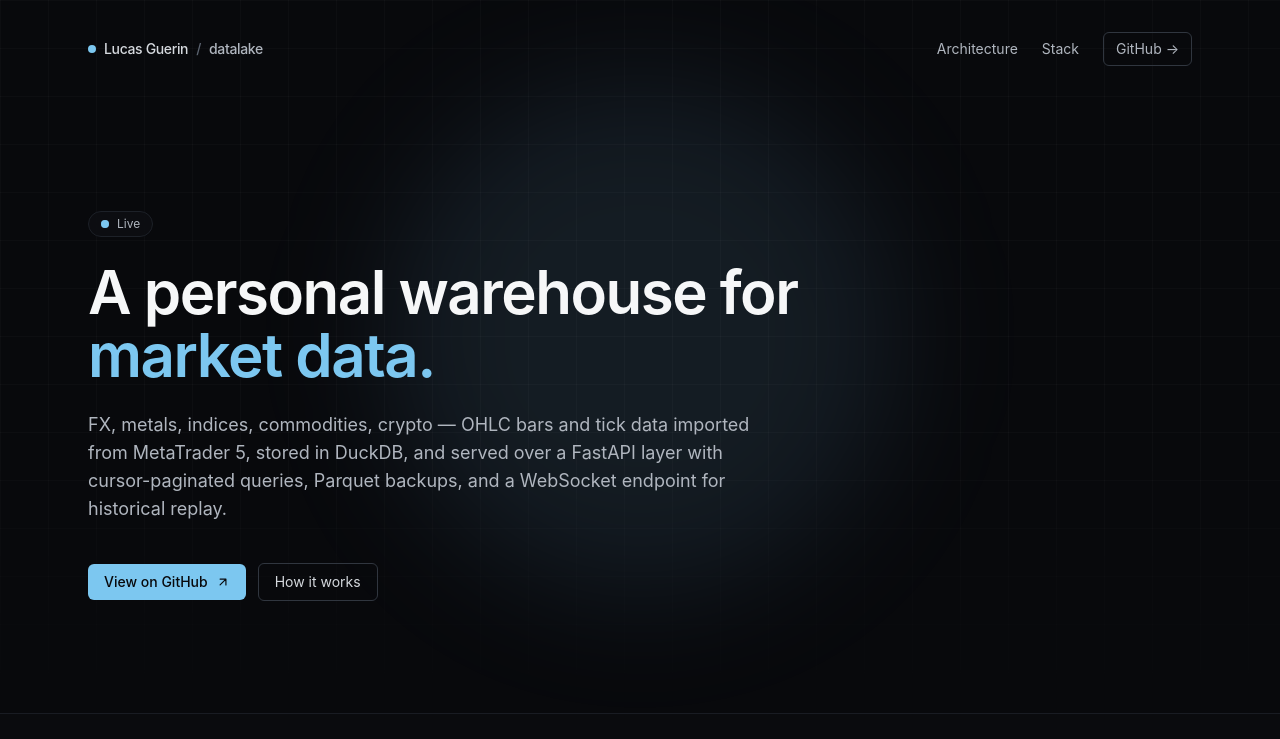
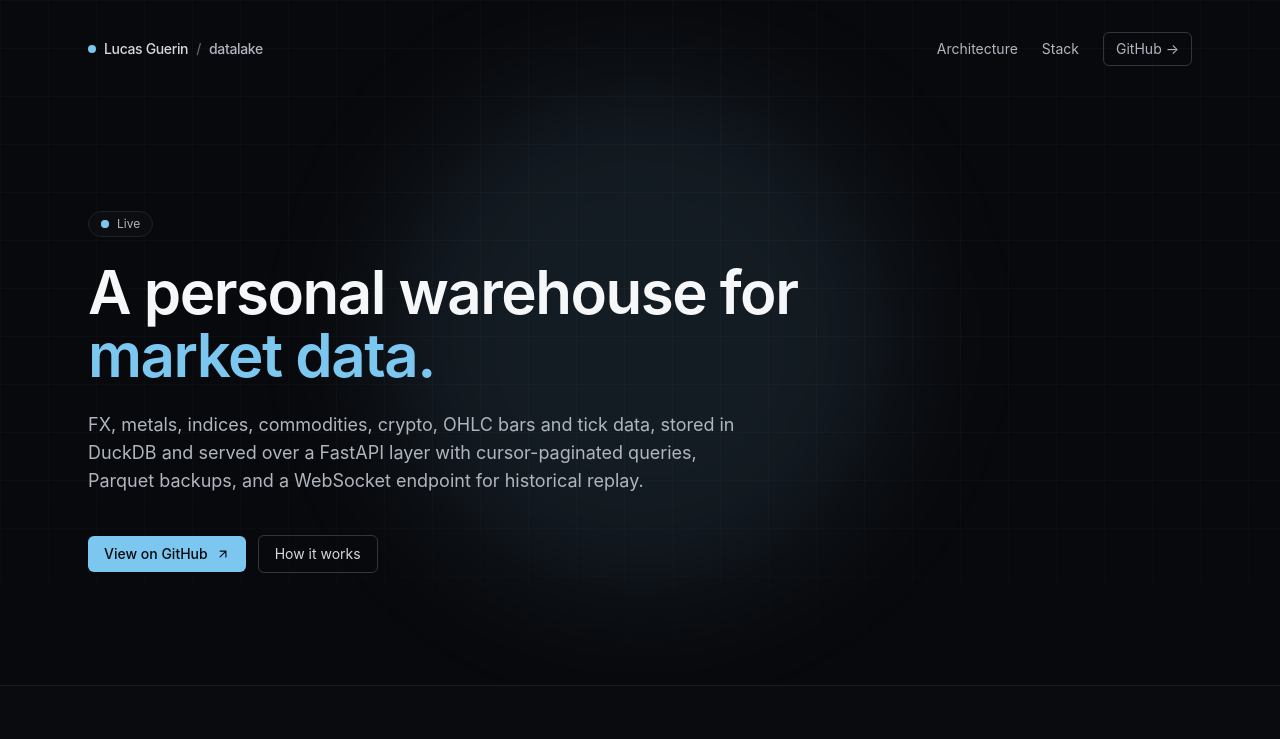
Before and after one commit to lucas-guerin-44/datalake-api, an Astro site in the folder web/: page / in a window 1280 px wide. Shown: the top 739 px of the page. Built offline with nearby package versions, Linux system fonts and the light colour scheme; Astro itself is replaced by a stand-in of ours; no server answers; a web font is replaced by a local one.

Commit message:
chore: wording

```diff
--- a/web/src/components/Hero.astro
+++ b/web/src/components/Hero.astro
@@ -38,10 +38,9 @@ const repoUrl = "https://github.com/lucasguerin/datalake-api";
       <span class="text-accent">market data.</span>
     </h1>
     <p class="mt-6 max-w-2xl text-lg text-ink-300">
-      FX, metals, indices, commodities, crypto — OHLC bars and tick data imported
-      from MetaTrader 5, stored in DuckDB, and served over a FastAPI layer with
-      cursor-paginated queries, Parquet backups, and a WebSocket endpoint for
-      historical replay.
+      FX, metals, indices, commodities, crypto, OHLC bars and tick data, stored
+      in DuckDB and served over a FastAPI layer with cursor-paginated queries,
+      Parquet backups, and a WebSocket endpoint for historical replay.
     </p>
 
     <div class="mt-10 flex flex-wrap items-center gap-3">
```
